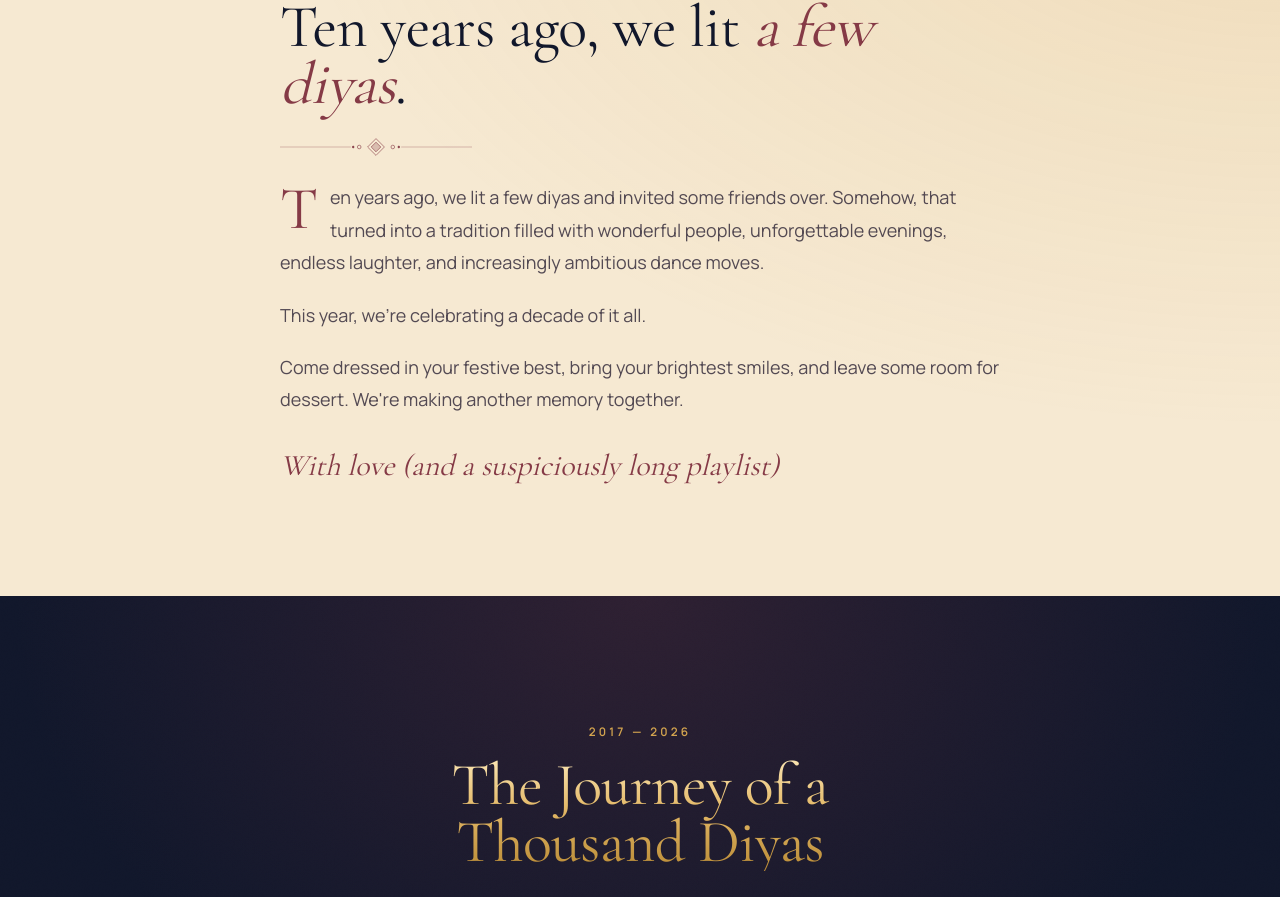
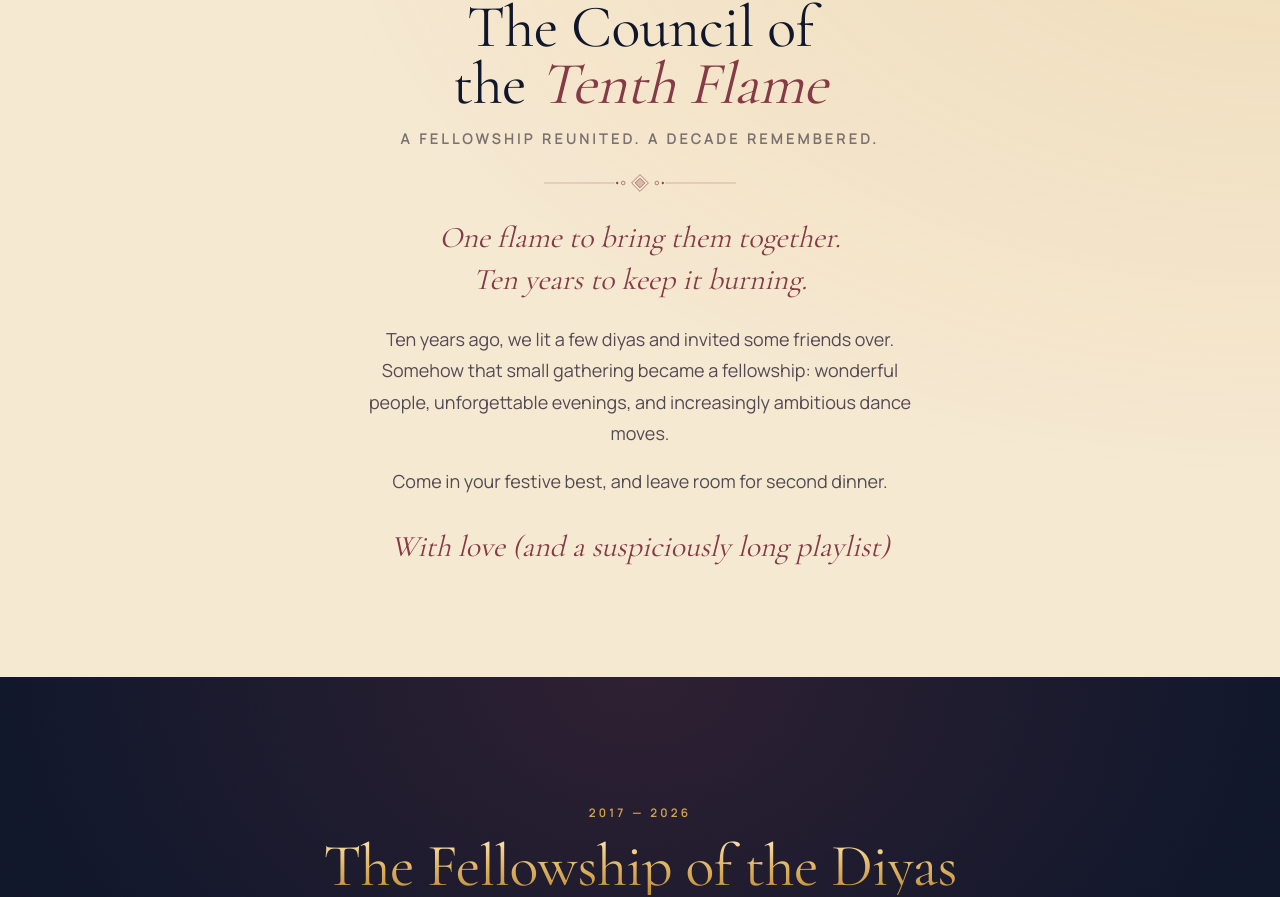
Before and after one commit to vishwaschauhan/diwali-2026, a React (Vite) app: page / in a window 1280 px wide. Shown: the part 3996-4893 px from the top of the page. Built offline with nearby package versions, Linux system fonts and the light colour scheme.

Commit message:
Draft: Lord of the Rings wording for hosts' note and photos heading
Co-Authored-By: Claude Opus 5.5 (1M context) <noreply@anthropic.com>
Claude-Session: https://claude.ai/code/session_01MABw8LZfiLjQEAer8fPqk1

```diff
--- a/src/sections/Journey.jsx
+++ b/src/sections/Journey.jsx
@@ -52,8 +52,8 @@ export default function Journey() {
       <div className="relative mx-auto max-w-6xl px-4 sm:px-6">
         <SectionHeading
           eyebrow={`${EVENT.firstYear} — ${EVENT.year}`}
-          title={<span id="journey-title">The Journey of a Thousand Diyas</span>}
-          intro="Ten chapters, one tradition. Tap a year to wander back through the evenings that brought us here."
+          title={<span id="journey-title">The Fellowship of the Diyas</span>}
+          intro="Ten years, one fellowship. Pick a year and journey back."
         />
 
         {/* ---------------------------------------------------- Year rail */}
--- a/src/sections/Welcome.jsx
+++ b/src/sections/Welcome.jsx
@@ -9,23 +9,25 @@ export default function Welcome() {
       <div className="absolute inset-0 bg-[radial-gradient(ellipse_at_top_right,rgba(210,163,78,.18),transparent_55%)]" aria-hidden="true" />
 
       <div className="relative mx-auto max-w-3xl px-4 pt-24 pb-20 sm:px-6 md:pt-32 md:pb-28">
-        <div>
+        <div className="text-center">
           <Reveal as="p" className="eyebrow !text-ruby">A note from your hosts</Reveal>
-          <Reveal as="h2" delay={0.05} id="welcome-title" className="display mt-4 text-[2.7rem] text-night sm:text-6xl">
-            Ten years ago, we lit <em className="text-ruby">a few diyas</em>.
+          <Reveal as="h2" delay={0.05} id="welcome-title" className="display mt-4 text-balance text-[2.6rem] text-night sm:text-6xl">
+            The Council of the <em className="text-ruby">Tenth Flame</em>
           </Reveal>
-          <RangoliDivider className="mt-6 h-5 w-48" tone="ruby" />
-          <Reveal delay={0.1} className="mt-6 space-y-5 text-[1.05rem] leading-[1.8] text-ink/80 sm:text-lg">
+          <Reveal as="p" delay={0.08} className="mt-4 text-xs font-semibold uppercase tracking-[0.25em] text-ink/60 sm:text-sm">
+            A Fellowship Reunited. A Decade Remembered.
+          </Reveal>
+          <RangoliDivider className="mx-auto mt-6 h-5 w-48" tone="ruby" />
+          <Reveal delay={0.1} className="mt-6 font-display text-2xl italic leading-snug text-ruby sm:text-3xl">
+            <p>One flame to bring them together.</p>
+            <p>Ten years to keep it burning.</p>
+          </Reveal>
+          <Reveal delay={0.12} className="mx-auto mt-6 max-w-xl space-y-4 text-[1.05rem] leading-[1.75] text-ink/80 sm:text-lg">
             <p>
-              <span className="float-left mr-3 mt-1 font-display text-6xl leading-[0.8] text-ruby">T</span>
-              en years ago, we lit a few diyas and invited some friends over. Somehow, that turned into a tradition filled
-              with wonderful people, unforgettable evenings, endless laughter, and increasingly ambitious dance moves.
+              Ten years ago, we lit a few diyas and invited some friends over. Somehow that small gathering became a
+              fellowship: wonderful people, unforgettable evenings, and increasingly ambitious dance moves.
             </p>
-            <p>This year, we're celebrating a decade of it all.</p>
-            <p>
-              Come dressed in your festive best, bring your brightest smiles, and leave some room for dessert.
-              We're making another memory together.
-            </p>
+            <p>Come in your festive best, and leave room for second dinner.</p>
           </Reveal>
           <Reveal delay={0.15} className="mt-8">
             <p className="font-display text-2xl italic text-ruby sm:text-3xl">{EVENT.hosts.signOff.replace(/,$/, '')}</p>
```
